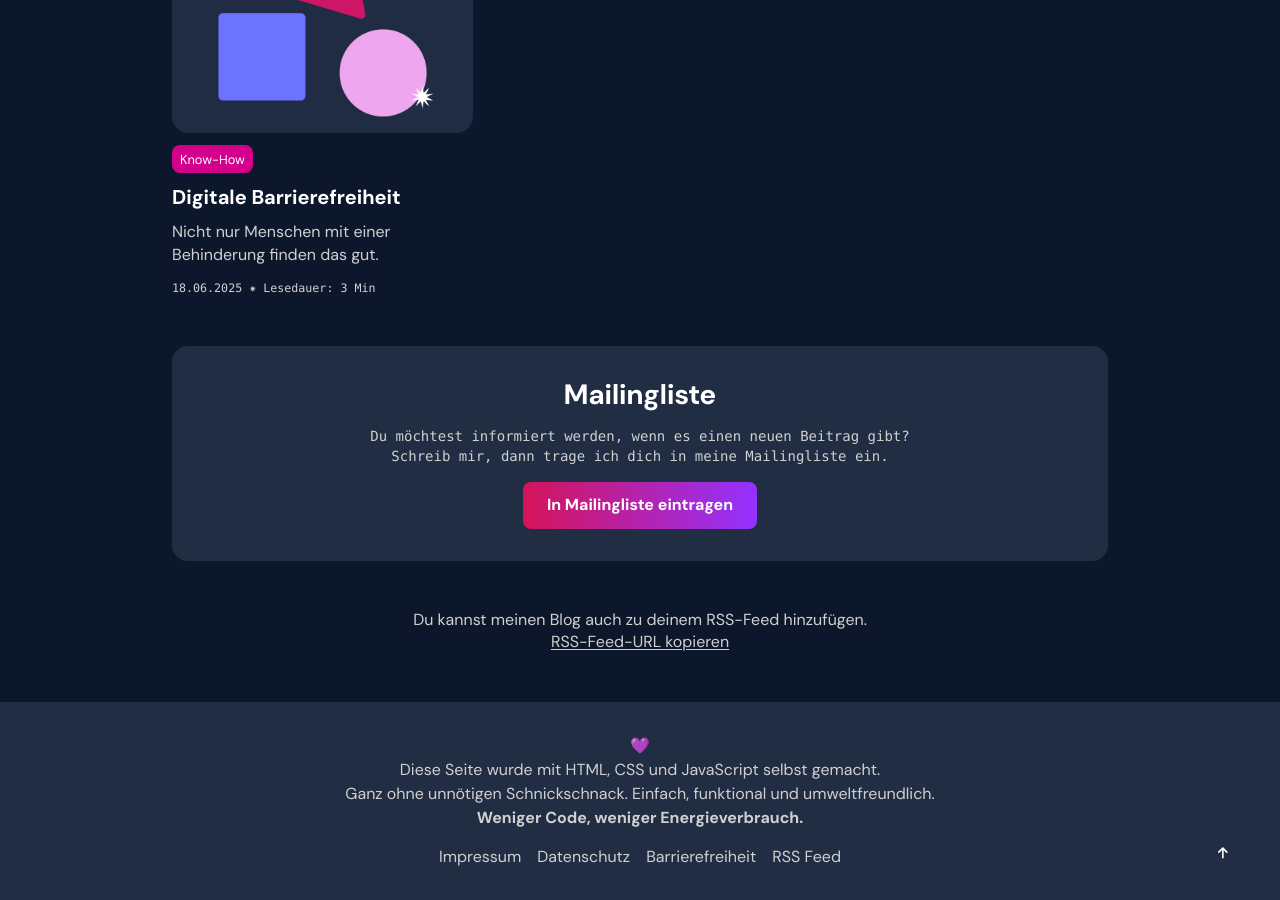
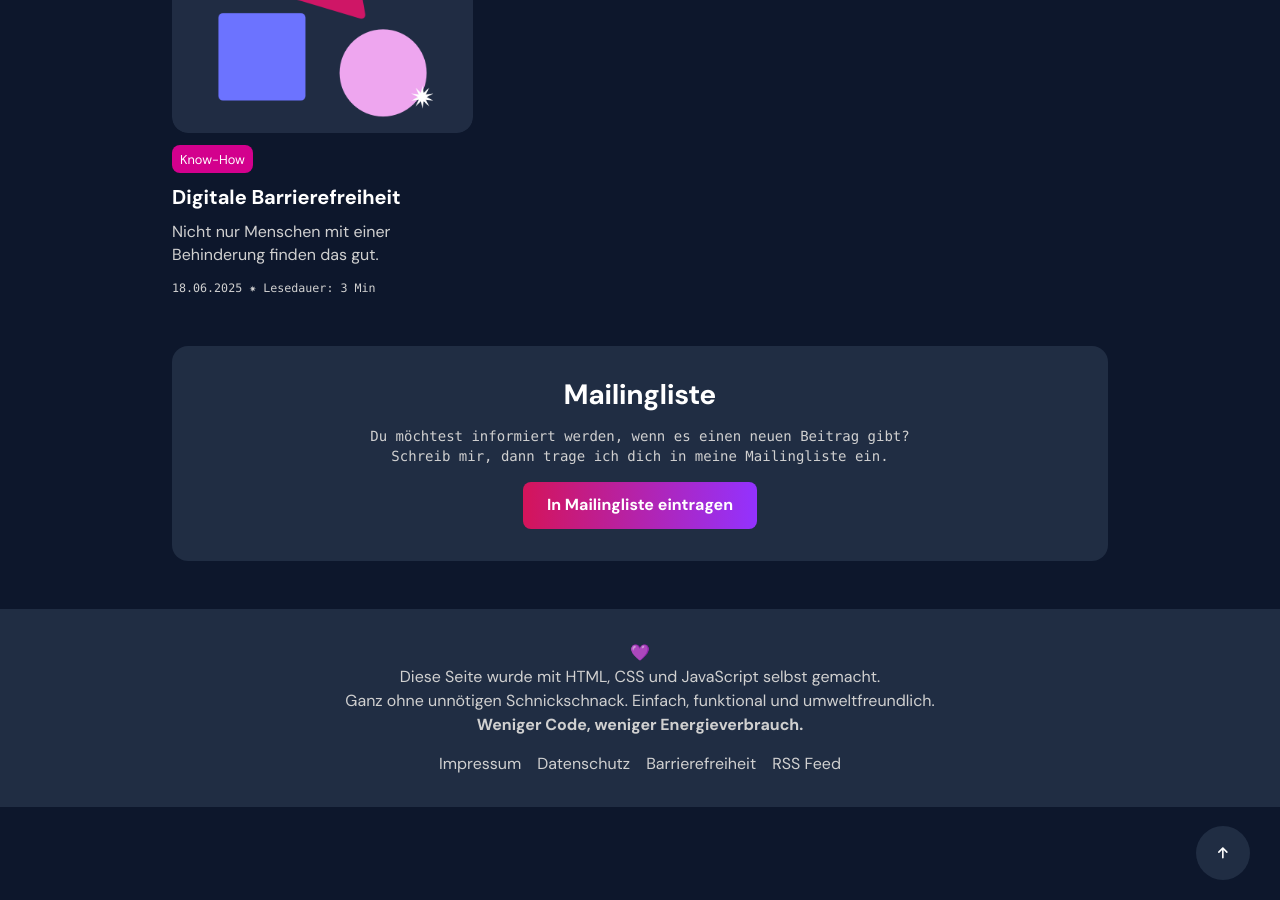
Before and after one commit to enaaacode/annabelle-feiler.github.io, a Jekyll site: the page built from blog.html, in a window 1280 px wide and 900 px high, scrolled down 711 px. Built offline with Jekyll 4.4.1, drawn with Linux system fonts in a browser that asks for light colours.

Commit message:
remove rss info

```diff
--- a/blog.html
+++ b/blog.html
@@ -60,16 +60,3 @@ description: Hier schreibe ich über Design, Code und den ganz normalen Wahnsinn
     </a>
   </div>
 </section>
-<p>
-  Du kannst meinen Blog auch zu deinem RSS-Feed hinzufügen.
-  <br />
-
-  <a
-    href="#"
-    id="copyRssLink"
-    aria-label="RSS Feed URL kopieren"
-    class="btn btn-rss"
-  >
-    RSS-Feed-URL kopieren
-  </a>
-</p>
```
